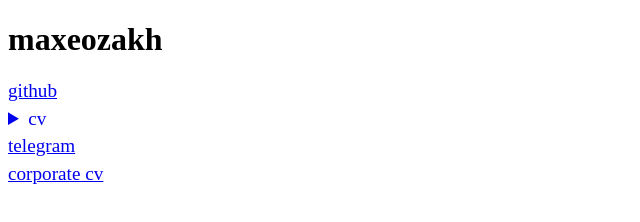
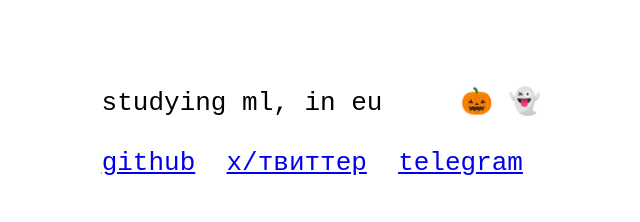
Before and after one commit to maxeozakh/personal_website, a plain HTML site: page index.html in a window 1280 px wide. Shown: the whole page, without its empty margins (0-640 px from the left). Drawn offline with Linux system fonts and the light colour scheme.

```diff
--- a/index.html
+++ b/index.html
@@ -7,38 +7,21 @@
     <title>maxeozakh</title>
   </head>
   <style>
-    details summary {
-      cursor: pointer;
-      color: -webkit-link;
-    }
-
-    main {
-      font-size: larger;
-    }
-
-    p {
-      margin-top: 0.3em;
-      margin-bottom: 0.3em;
+    @media screen and (min-width: 768px) {
+      body {
+        font-size: 2em;
+      }
     }
   </style>
   <body>
-    <h1>maxeozakh</h1>
     <main>
-      <p>
-        <a href="https://github.com/maxeozakh">github</a>
-      </p>
-      <details>
-        <summary>cv</summary>
-        <div>do frontend and care about UX</div>
-        <div>love to work on infra and autotests</div>
-        <div>good in leadership, but prefer code</div>
-      </details>
-      <p>
-        <a href="https://t.me/maxeozakh">telegram</a>
-      </p>
-      <p>
-        <a href="/cv.pdf">corporate cv</a>
-      </p>
+      <pre>
+
+
+      studying ml, in eu     🎃 👻
+
+      <a href="https://github.com/maxeozakh">github</a>  <a href="https://x.com/maxeozakh">x/твиттер</a>  <a href="https://t.me/maxeozakh">telegram</a>
+      </pre>
     </main>
   </body>
 </html>
```
